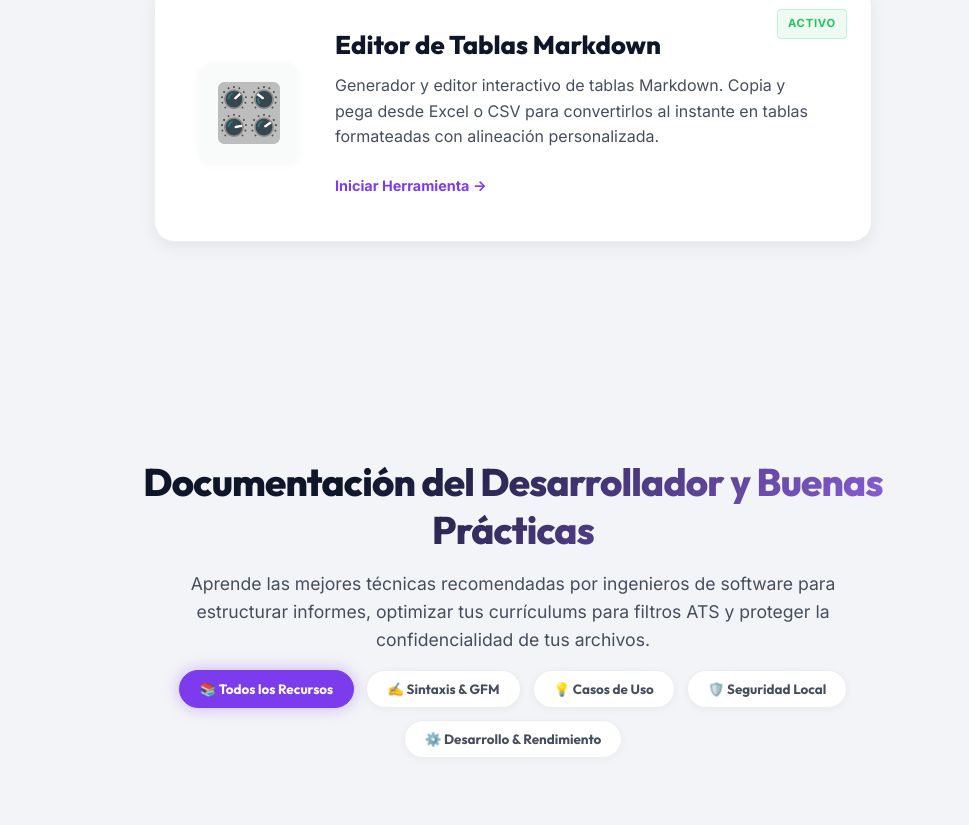
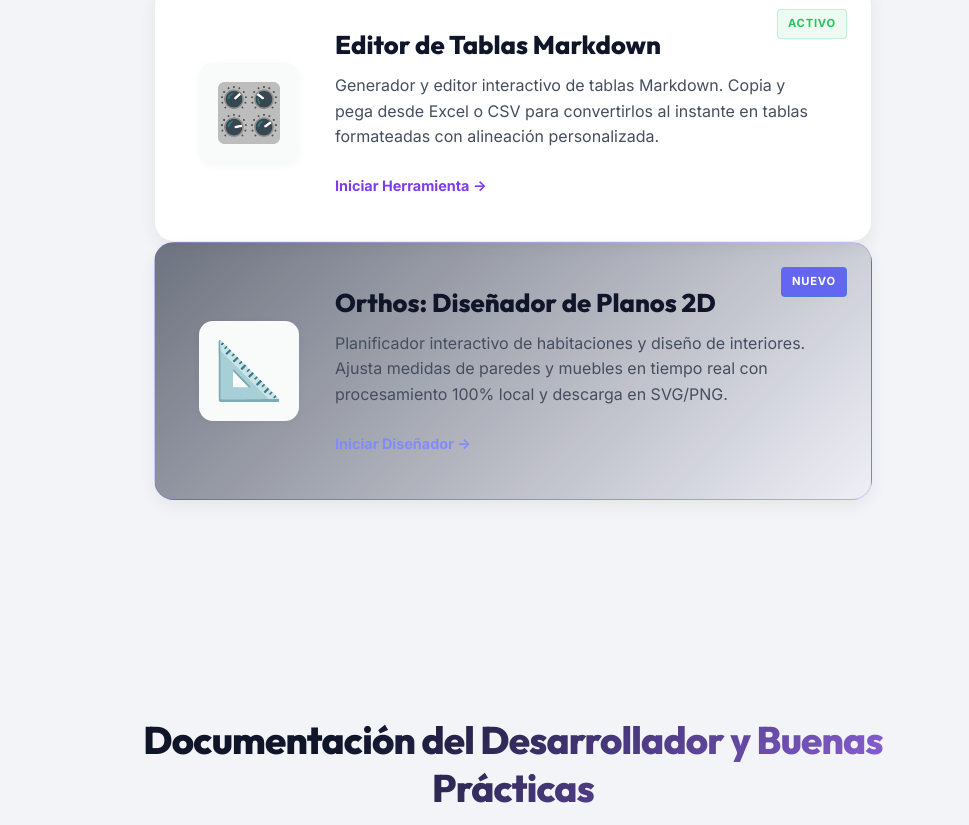
Before and after one commit to LuisDavidTF/Markdify-Tools, a website built with Vite: page index.html in a window 1280 px wide. Shown: the part 917-1742 px from the top of the page, without its empty margins (127-1096 px from the left). Built offline with nearby package versions, Linux system fonts and the light colour scheme.

Commit message:
Add mutual promotion cross-links to Orthos 2D Room Planner

```diff
--- a/index.html
+++ b/index.html
@@ -62,6 +62,7 @@
       </div>
 
       <div class="actions-section">
+        <a href="https://orthos.markdify.tech/" target="_blank" class="btn btn-secondary" style="border-color: rgba(99, 102, 241, 0.35); color: #818cf8;">Planos 2D (Orthos)</a>
         <a href="#tools-suite" class="btn btn-secondary">Herramientas</a>
         <a href="#blog-guides" class="btn btn-secondary">Guías & Blog</a>
         <a href="markdown-to-pdf.html" class="btn btn-primary">Abrir Editor Pro</a>
@@ -112,6 +113,17 @@
             <h3>Editor de Tablas Markdown</h3>
             <p>Generador y editor interactivo de tablas Markdown. Copia y pega desde Excel o CSV para convertirlos al instante en tablas formateadas con alineación personalizada.</p>
             <span class="tool-card-action">Iniciar Herramienta &rarr;</span>
+          </div>
+        </a>
+
+        <!-- Planificador de Habitaciones 2D (Orthos) Card -->
+        <a href="https://orthos.markdify.tech/" target="_blank" class="tool-card" style="border: 1px solid rgba(99, 102, 241, 0.25); background: linear-gradient(135deg, rgba(21, 29, 48, 0.6) 0%, rgba(99, 102, 241, 0.03) 100%);">
+          <div class="tool-card-status" style="background: #6366f1; color: #fff;">Nuevo</div>
+          <div class="tool-card-icon">📐</div>
+          <div class="tool-card-content">
+            <h3>Orthos: Diseñador de Planos 2D</h3>
+            <p>Planificador interactivo de habitaciones y diseño de interiores. Ajusta medidas de paredes y muebles en tiempo real con procesamiento 100% local y descarga en SVG/PNG.</p>
+            <span class="tool-card-action" style="color: #818cf8;">Iniciar Diseñador &rarr;</span>
           </div>
         </a>
       </div>
@@ -522,6 +534,7 @@
             <li><a href="markdown-to-pdf.html"><span>⚡</span> Markdown a PDF Pro</a></li>
             <li><a href="pdf-to-markdown.html"><span>📂</span> PDF a Markdown Local</a></li>
             <li><a href="table-editor.html"><span>🎛️</span> Editor de Tablas Markdown</a></li>
+            <li><a href="https://orthos.markdify.tech/" target="_blank"><span>📐</span> Orthos: Planos 2D</a></li>
           </ul>
         </div>
 
```
